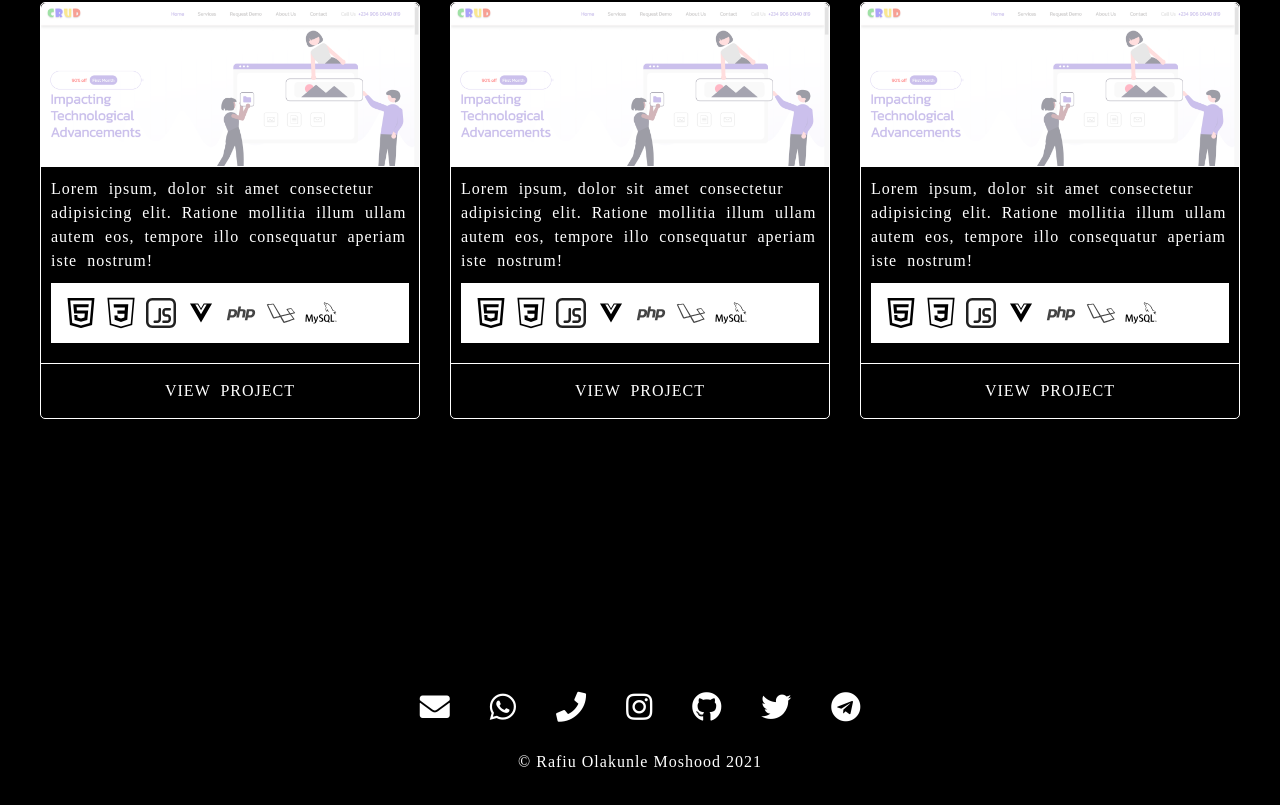
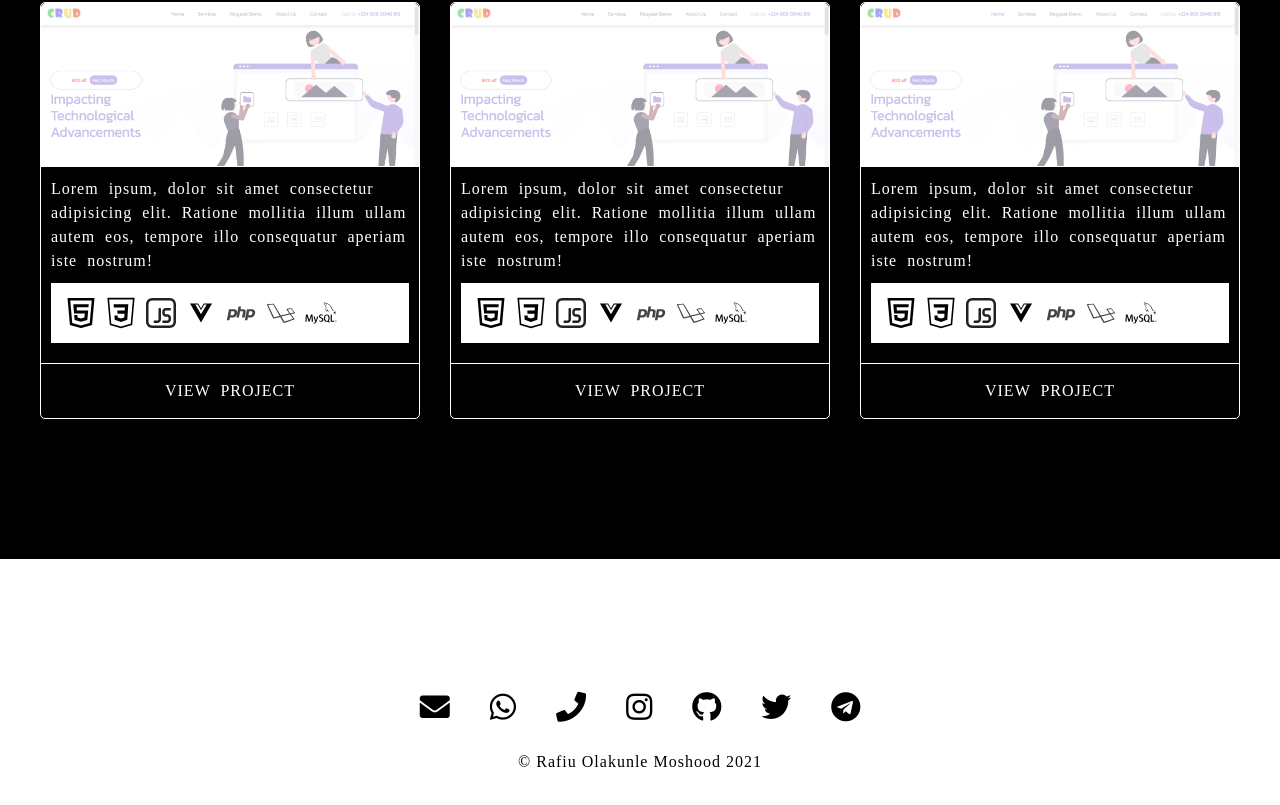
Before and after one commit to MoshoodRafiu/portfolio, a Vue app: page / in a window 1280 px wide. Shown: the part 2309-3114 px from the top of the page. Built offline with nearby package versions, Linux system fonts and the light colour scheme; a web font is replaced by a local one; what vue-particles would draw is missing.

Commit message:
Redesign projects page

```diff
--- a/src/components/Contact.vue
+++ b/src/components/Contact.vue
@@ -24,8 +24,8 @@ export default {
 <style>
     #contact{
         height: 40vh;
-        background: #000;
-        color: #fff;
+        background: #fff;
+        color: #000;
         position: relative;
     }
     .contact--container{
--- a/src/components/Projects.vue
+++ b/src/components/Projects.vue
@@ -83,10 +83,15 @@ export default {
         display: flex;
         justify-content: center;
         align-items: center;
+        overflow: hidden;
     }
     .project--container .project--header img{
         width: 100%;
         border-radius: 5px 5px 0 0;
+        transition: 0.6s linear;
+    }
+    .project--container .project--header img:hover{
+        transform: scale(1.1);
     }
     .project--container .project--body{
         border-top: 0.1px solid #ffffff;
```
